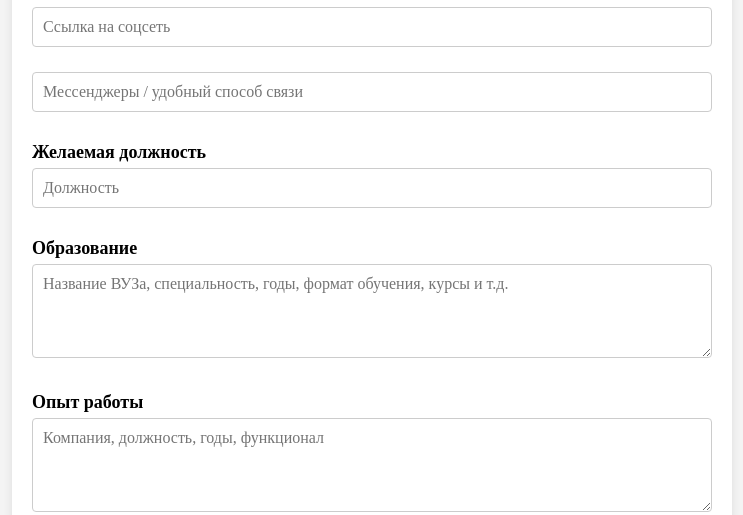
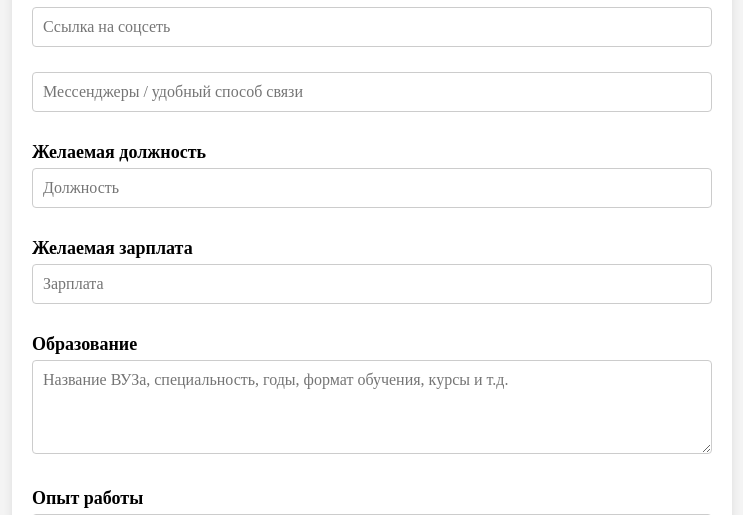
Before and after one commit to zhenikhvladislav/project_WEB_Zhenikh_Horoshilova, a Flask app: page /resume in a window 1280 px wide. Shown: the part 655-1170 px from the top of the page, without its empty margins (268-1011 px from the left). Run offline with Flask 3, Linux system fonts and the light colour scheme.

Commit message:
Создал презентацию

```diff
--- a/templates/resume.html
+++ b/templates/resume.html
@@ -109,6 +109,9 @@
             <label>Желаемая должность</label>
             <input type="text" name="position" placeholder="Должность">
 
+            <label>Желаемая зарплата</label>
+            <input type="text" name="position" placeholder="Зарплата">
+
             <label>Образование</label>
             <textarea name="education" placeholder="Название ВУЗа, специальность, годы, формат обучения, курсы и т.д." rows="4"></textarea>
 
```
Also changed, not shown: 1 other file.
